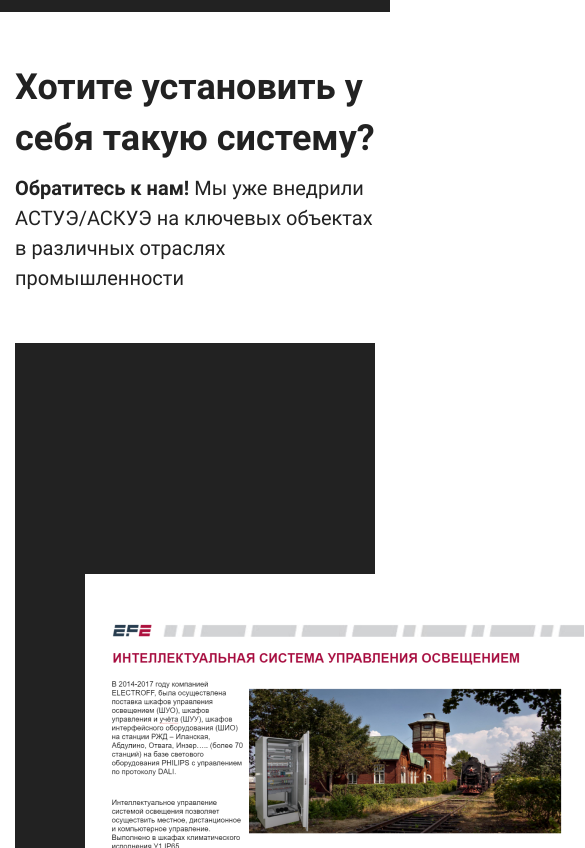
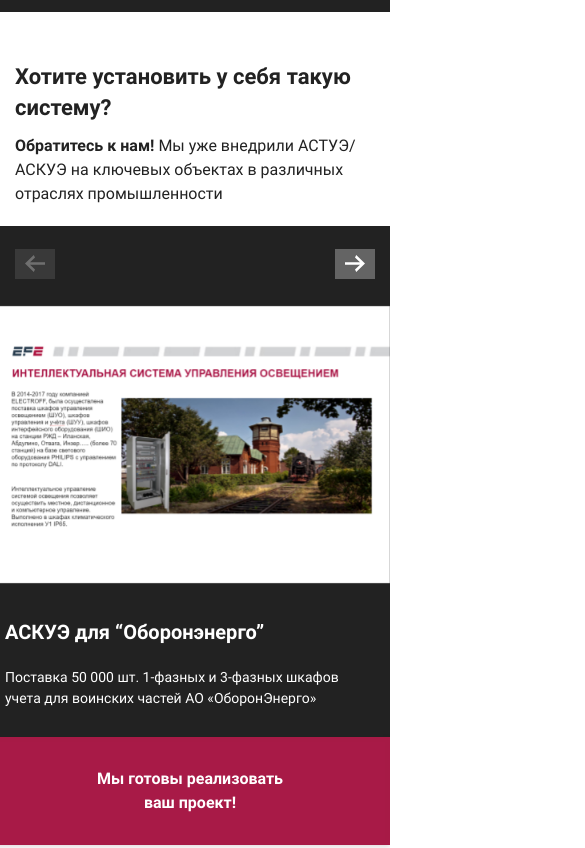
Before and after one commit to shahriyor-sharifjonov/electroff, a website: page src/index.pug in a window 390 px wide. Shown: the part 7500-8348 px from the top of the page, 585 px wide, since content can reach past the window. Drawn offline with nearby package versions, Linux system fonts and the light colour scheme; files that its build step writes are made by us from their sources; files whose address does not match are found by name.

Commit message:
end download block responsive

```diff
--- a/gulp/version.json
+++ b/gulp/version.json
@@ -1,3 +1,3 @@
 {
-    "main": "20220225192021"
+    "main": "20220225204238"
 }
--- a/src/components/download.pug
+++ b/src/components/download.pug
@@ -4,7 +4,21 @@
             h2.download__title Хотите установить у себя такую систему?
             p.download__desc #[span.download__desc-span Обратитесь к нам!] Мы уже внедрили АСТУЭ/АСКУЭ на ключевых объектах в различных отраслях промышленности
             .download__content
-                .download__images
+                .swiper.mySwiper.enable-xl
+                    .swiper-wrapper
+                        .swiper-slide
+                            img(src="@img/download-img_1.png", alt="")
+                        .swiper-slide
+                            img(src="@img/download-img_1.png", alt="")
+                        .swiper-slide
+                            img(src="@img/download-img_1.png", alt="")
+                        .swiper-slide
+                            img(src="@img/download-img_1.png", alt="")
+                        .swiper-slide
+                            img(src="@img/download-img_1.png", alt="")
+                    .swiper-button-next
+                    .swiper-button-prev
+                .download__images.disable-xl
                     .download__left
                         img(src="@img/download-img_1.png", alt="").download__img_large
                     .download__right
--- a/src/index.pug
+++ b/src/index.pug
@@ -4,6 +4,7 @@
         meta(charset="UTF-8")
         meta(http-equiv="X-UA-Compatible", content="IE=edge")
         meta(name="viewport", content="width=device-width, initial-scale=1.0")
+        link(rel="stylesheet", href="https://unpkg.com/swiper/swiper-bundle.min.css")
         link(rel="stylesheet", href="css/style.min.css")
         title Document
     body
@@ -27,4 +28,5 @@
                 +download
             include components/footer
             +footer
+        script(src="https://unpkg.com/swiper/swiper-bundle.min.js")
         script(src="js/app.min.js")
--- a/src/js/app.js
+++ b/src/js/app.js
@@ -23,3 +23,10 @@
     menuIcons.classList.toggle('active')
     headerList.classList.toggle('active')
 })
+
+var swiper = new Swiper(".mySwiper", {
+    navigation: {
+      nextEl: ".swiper-button-next",
+      prevEl: ".swiper-button-prev",
+    },
+  });
--- a/src/scss/layout/_download.scss
+++ b/src/scss/layout/_download.scss
@@ -5,6 +5,10 @@
         line-height: 140%;
         color: #222222;
         margin-bottom: 10px;
+        @include media(992){
+            font-size: 22px;
+            line-height: 140%;
+        }
     }
     &__desc{
         font-weight: normal;
@@ -13,6 +17,10 @@
         color: #222222;
         max-width: 700px;
         width: 100%;
+        @include media(992){
+            font-size: 16px;
+            line-height: 150%;
+        }
         &-span{
             font-weight: bold;
         }
@@ -23,13 +31,60 @@
         margin-bottom: 100px;
         background: #222222;
         padding: 50px 70px 60px 70px;
+        @include media(992){
+            margin-top: 20px;
+        }
+        @include media(767){
+            margin-left: -25px;
+            width: calc(100% + 40px);
+            padding: 20px 0 0 0;
+        }
+    }
+    &__img_large{
+        @include media(1400){
+            width: 400px;
+        }
+    }
+    .swiper{
+        padding-top: 60px;
+        &-slide{
+            text-align: center;
+            img{
+                width: 100%;
+            }
+        }
+        &-button-next{
+            right: 15px;
+            top: 25px;
+            position: absolute;
+            width: 40px;
+            height: 30px;
+            &::after{
+                content: '';
+                background: url(../img/next.svg) no-repeat;
+                width: 40px;
+                height: 30px;
+            }
+        }
+        &-button-prev{
+            left: 25px;
+            top: 25px;
+            position: absolute;
+            width: 40px;
+            height: 30px;
+            &::after{
+                content: '';
+                background: url(../img/prev.svg) no-repeat;
+                width: 40px;
+                height: 30px;
+            }
+        }
     }
     &__images{
         display: flex;
         justify-content: space-between;
         align-items: center;
         column-gap: 30px;
-        margin-bottom: 40px;
     }
     &__right{
         display: flex;
@@ -40,6 +95,15 @@
         width: 100%;
     }
     &__infos{
+        margin-top: 40px;
+        @include media(992){
+            margin-top: 30px;
+        }
+        @include media(767){
+            padding-right: 15px;
+            padding-left: 15px;
+            padding-bottom: 50px;
+        }
         &-title{
             font-weight: bold;
             font-size: 20px;
@@ -68,6 +132,13 @@
         display: flex;
         justify-content: center;
         align-items: center;
+        @include media(992){
+            clip-path: none;
+            width: 100%;
+            min-width: 100%;
+            bottom: -16%;
+            height: 108px;
+        }
         &-p{
             font-weight: bold;
             font-size: 16px;
@@ -76,6 +147,13 @@
             color: #FFFFFF;
             max-width: 131px;
             width: 100%;
+            @include media(992){
+                max-width: 100%;
+            }
+            @include media(576){
+                max-width: 215px;
+                width: 100%;
+            }
         }
     }
 }
```
Also changed, not shown: dist/css/style.css, dist/css/style.min.css, dist/img/next.svg (added), dist/img/prev.svg (added), dist/img/slide-img.png (added), dist/img/slide-img.svg (added), dist/img/slide-img.webp (added), dist/index.html, dist/js/app.min.js, src/img/next.svg (added), src/img/prev.svg (added), src/img/slide-img.png (added), src/img/slide-img.svg (added).
